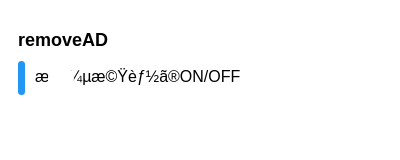
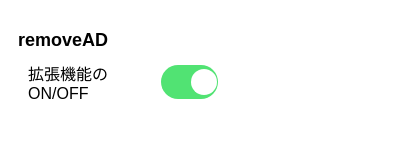
Before and after one commit to t23b227a/Chrome_extention, a browser extension: page popup/popup.html in a window 400 px wide. Drawn offline with Linux system fonts and the light colour scheme.

Commit message:
popupレイアウト変更

```diff
--- a/popup/popup.css
+++ b/popup/popup.css
@@ -79,7 +79,7 @@ h1 {
     border-radius: 50%;
 }
 input:checked + .slider {
-    background-color: #2196F3;
+    background-color: #51E373;
 }
 input:checked + .slider:before {
     transform: translateX(26px);
--- a/popup/popup.html
+++ b/popup/popup.html
@@ -21,6 +21,8 @@
 <!DOCTYPE html>
 <html>
 <head>
+    <meta charset="UTF-8">
+    <meta name="viewport" content="width=device-width, initial-scale=1.0">
     <title>AD Remover Popup</title>
     <link rel="stylesheet" href="popup.css">
     <script src="popup.js" defer></script>
@@ -28,11 +30,11 @@
 <body>
     <h1>removeAD</h1>
     <div class="toggle-container">
+        <span class="toggle-label">拡張機能のON/OFF</span>
         <label class="toggle-switch">
         <input type="checkbox" id="extensionToggle">
         <span class="slider"></span>
         </label>
-        <span class="toggle-label">拡張機能のON/OFF</span>
     </div>
 </body>
 </html>
```
